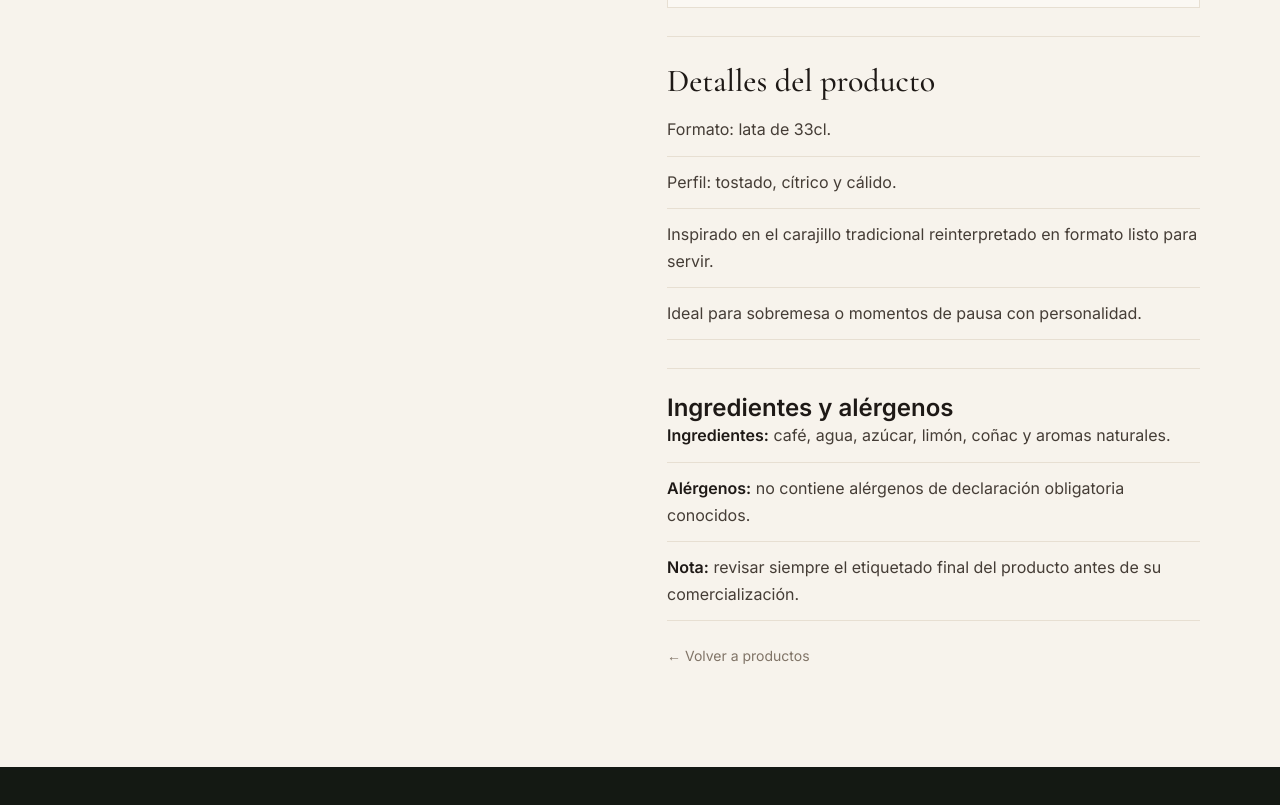
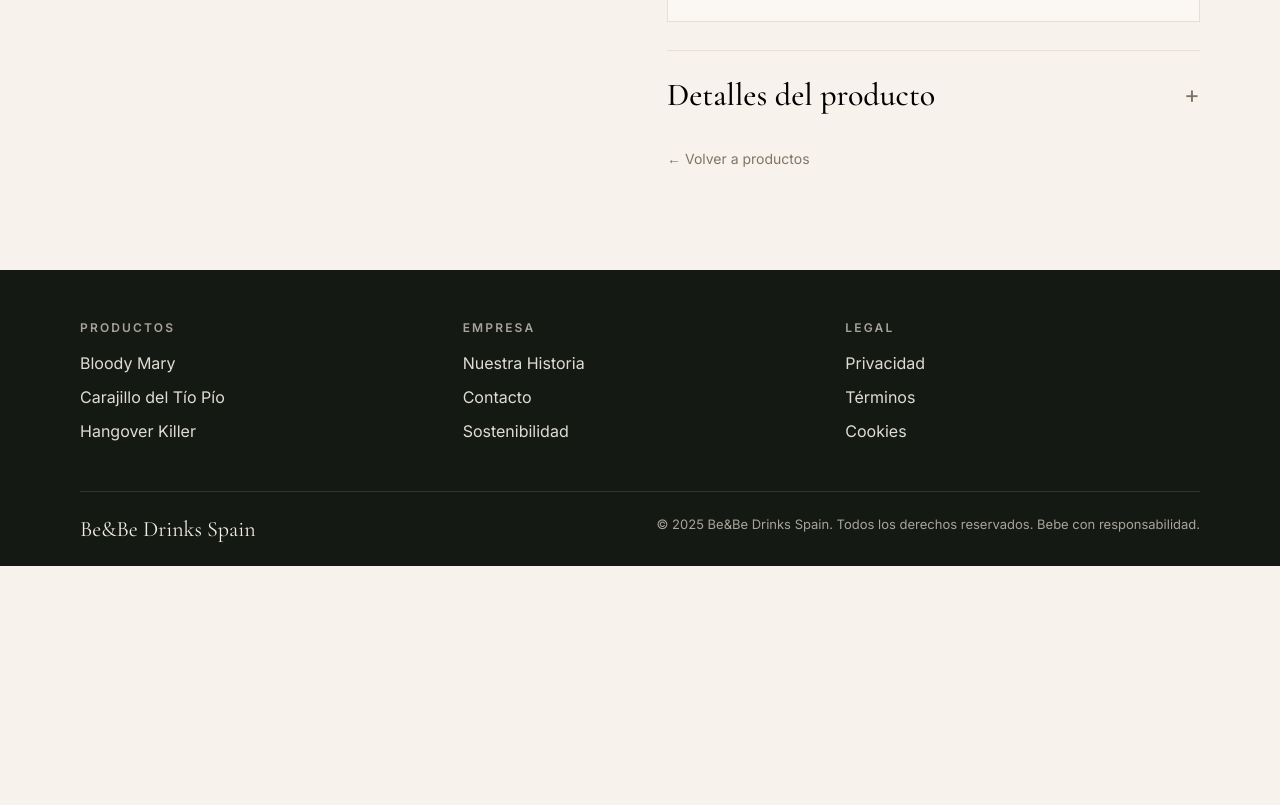
Before and after one commit to sergioramosv/BeyBe-Web, a plain HTML site: page carajillo.html in a window 1280 px wide. Shown: the part 931-1736 px from the top of the page. After the commit the page ends 1497 px from the top, so only its background shows below. Drawn offline with nearby package versions, Linux system fonts and the light colour scheme.

Commit message:
Update carajillo.html
botón desplegable de ingredientes y alergenos

```diff
--- a/carajillo.html
+++ b/carajillo.html
@@ -250,8 +250,6 @@
       margin-bottom: 18px;
     }
 
-    /* CAMBIO 1:
-       Se fuerza una sola línea para el título */
     .product-title {
       font-family: "Cormorant Garamond", serif;
       font-size: clamp(42px, 5vw, 72px);
@@ -289,8 +287,6 @@
       letter-spacing: 0.08em;
     }
 
-    /* CAMBIO 2 y 3:
-       Precio en formato 3,30 € y "por lata" en la misma línea */
     .product-price {
       font-size: 30px;
       font-weight: 700;
@@ -309,6 +305,12 @@
       text-transform: uppercase;
       letter-spacing: 0.12em;
       margin-top: 0;
+    }
+
+    /* CAMBIO 1:
+       se añade más espacio debajo del precio */
+    .product-price-block {
+      margin-bottom: 22px;
     }
 
     .buy-box {
@@ -453,51 +455,75 @@
       display: block;
     }
 
+    /* CAMBIO 2:
+       detalles del producto se convierte en acordeón desplegable */
     .product-details {
       border-top: 1px solid var(--line);
       padding-top: 24px;
     }
 
-    .product-details h2 {
+    .details-toggle {
+      width: 100%;
+      display: flex;
+      align-items: center;
+      justify-content: space-between;
+      gap: 20px;
+      background: transparent;
+      border: 0;
+      padding: 0 0 10px;
+      cursor: pointer;
+      text-align: left;
+    }
+
+    .details-toggle h2 {
       font-family: "Cormorant Garamond", serif;
       font-size: 32px;
-      margin-bottom: 16px;
       font-weight: 500;
     }
 
-    .product-details ul {
-      list-style: none;
-      display: grid;
-      gap: 12px;
+    .details-icon {
+      font-size: 24px;
+      line-height: 1;
+      color: var(--muted);
+      transition: transform 0.2s ease;
     }
 
-    .product-details li {
-      padding-bottom: 12px;
-      border-bottom: 1px solid var(--line);
-      color: #453d36;
-      line-height: 1.7;
+    .details-toggle.active .details-icon {
+      transform: rotate(45deg);
     }
 
-    .ingredients-block {
-      margin-top: 28px;
-      border-top: 1px solid var(--line);
-      padding-top: 24px;
+    .details-content {
+      display: none;
+      padding-top: 14px;
     }
 
-    .ingredients-grid {
-      display: grid;
-      gap: 12px;
+    .details-content.open {
+      display: block;
     }
 
-    .ingredients-item {
-      padding-bottom: 12px;
+    .details-section {
+      padding-bottom: 14px;
+      margin-bottom: 14px;
       border-bottom: 1px solid var(--line);
-      color: #453d36;
-      line-height: 1.7;
     }
 
-    .ingredients-item strong {
-      color: var(--text);
+    .details-section:last-child {
+      margin-bottom: 0;
+      border-bottom: 0;
+      padding-bottom: 0;
+    }
+
+    .details-section h3 {
+      font-family: "Cormorant Garamond", serif;
+      font-size: 24px;
+      font-weight: 500;
+      margin-bottom: 10px;
+    }
+
+    .details-section p {
+      color: #453d36;
+      line-height: 1.8;
+      font-size: 15px;
     }
 
     .back-link {
@@ -604,8 +630,6 @@
         padding: 24px 0 48px;
       }
 
-      /* En móvil permitimos que el título respire un poco,
-         pero sigue intentándose mantener muy compacto */
       .product-title {
         font-size: 40px;
         letter-spacing: -0.03em;
@@ -678,9 +702,6 @@
             <img id="mainProductImage" src="images/CARAJILLO.jpeg" alt="Carajillo del Tío Pío en lata">
           </div>
 
-          <!-- CAMBIO 4:
-               Se mantiene la imagen principal actual
-               y se añaden miniaturas distintas del repositorio -->
           <div class="thumbs">
             <button class="thumb" type="button" onclick="changeImage('images/CARAJILLO.jpeg')">
               <img src="images/CARAJILLO.jpeg" alt="Vista principal de Carajillo del Tío Pío">
@@ -716,12 +737,13 @@
             <span>Listo para servir</span>
           </div>
 
-          <!-- CAMBIO 2 y 3:
-               Precio en formato español con símbolo al final
-               y "por lata" en la misma línea -->
-          <div class="product-price">
-            3,30 €
-            <span class="product-price-unit">por lata</span>
+          <!-- CAMBIO 1:
+               Se envuelve el precio en un bloque con más margen inferior -->
+          <div class="product-price-block">
+            <div class="product-price">
+              3,30 €
+              <span class="product-price-unit">por lata</span>
+            </div>
           </div>
 
           <div class="buy-box">
@@ -761,30 +783,28 @@
             </p>
           </div>
 
+          <!-- CAMBIO 2:
+               Detalles del producto pasa a ser desplegable
+               y muestra solo ingredientes y alérgenos -->
           <div class="product-details">
-            <h2>Detalles del producto</h2>
-            <ul>
-              <li>Formato: lata de 33cl.</li>
-              <li>Perfil: tostado, cítrico y cálido.</li>
-              <li>Inspirado en el carajillo tradicional reinterpretado en formato listo para servir.</li>
-              <li>Ideal para sobremesa o momentos de pausa con personalidad.</li>
-            </ul>
-          </div>
+            <button id="detailsToggle" class="details-toggle" type="button" aria-expanded="false">
+              <h2>Detalles del producto</h2>
+              <span class="details-icon">+</span>
+            </button>
 
-          <div class="ingredients-block">
-            <h2>Ingredientes y alérgenos</h2>
-
-            <div class="ingredients-grid">
-              <div class="ingredients-item">
-                <strong>Ingredientes:</strong> café, agua, azúcar, limón, coñac y aromas naturales.
+            <div id="detailsContent" class="details-content">
+              <div class="details-section">
+                <h3>Ingredientes y cantidades</h3>
+                <p>
+                  Café, agua, azúcar, limón, coñac y aromas naturales.
+                </p>
               </div>
 
-              <div class="ingredients-item">
-                <strong>Alérgenos:</strong> no contiene alérgenos de declaración obligatoria conocidos.
-              </div>
-
-              <div class="ingredients-item">
-                <strong>Nota:</strong> revisar siempre el etiquetado final del producto antes de su comercialización.
+              <div class="details-section">
+                <h3>Aviso de alérgenos</h3>
+                <p>
+                  No contiene alérgenos de declaración obligatoria conocidos. Revisar siempre el etiquetado final del producto antes de su comercialización.
+                </p>
               </div>
             </div>
           </div>
@@ -949,6 +969,19 @@
       }, 2200);
     });
 
+    /* CAMBIO 2:
+       Lógica del desplegable de detalles del producto */
+    const detailsToggle = document.getElementById("detailsToggle");
+    const detailsContent = document.getElementById("detailsContent");
+
+    detailsToggle.addEventListener("click", function () {
+      const isOpen = detailsContent.classList.contains("open");
+
+      detailsContent.classList.toggle("open");
+      detailsToggle.classList.toggle("active");
+      detailsToggle.setAttribute("aria-expanded", String(!isOpen));
+    });
+
     /* Ejecución inicial */
     updateCartCount();
     updateCalculatedPrice();
```
